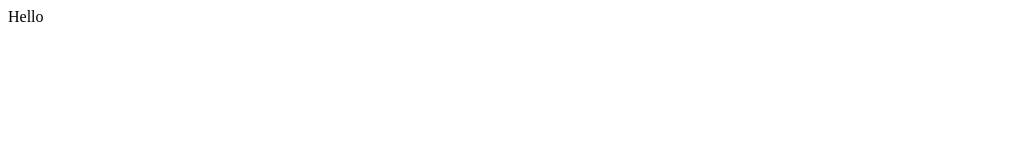
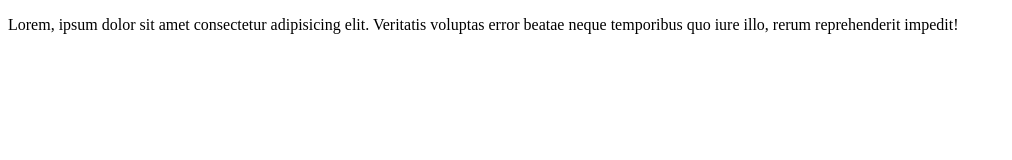
Before and after one commit to Sachinrawat1215/github-actions, a plain HTML site: page index.html in a window 1280 px wide. Shown: the whole page, without its empty margins (0-1012 px from the left). Drawn offline with Linux system fonts and the light colour scheme.

Commit message:
first commit

```diff
--- a/index.html
+++ b/index.html
@@ -6,6 +6,6 @@
     <title>Document</title>
 </head>
 <body>
-    Hello
+    <p>Lorem, ipsum dolor sit amet consectetur adipisicing elit. Veritatis voluptas error beatae neque temporibus quo iure illo, rerum reprehenderit impedit!</p>
 </body>
 </html>
```
Also changed, not shown: 1 other file.
